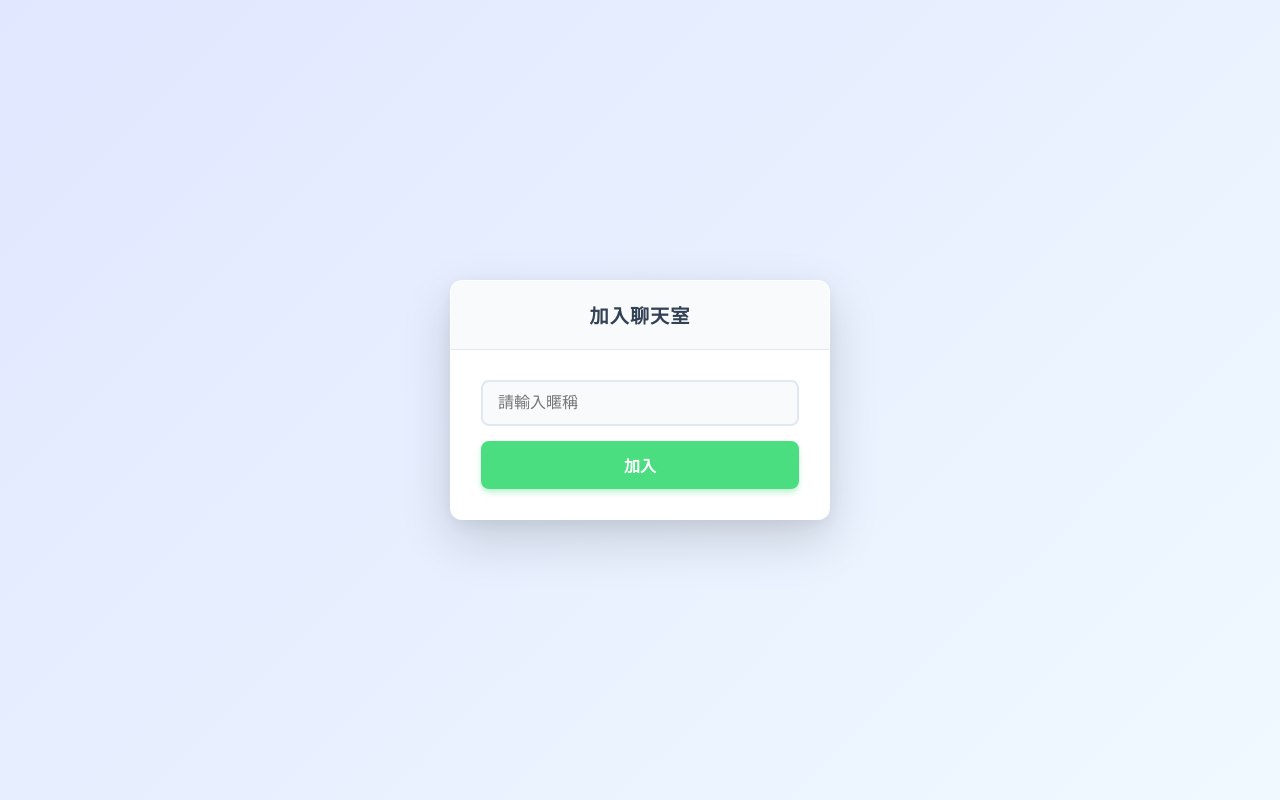
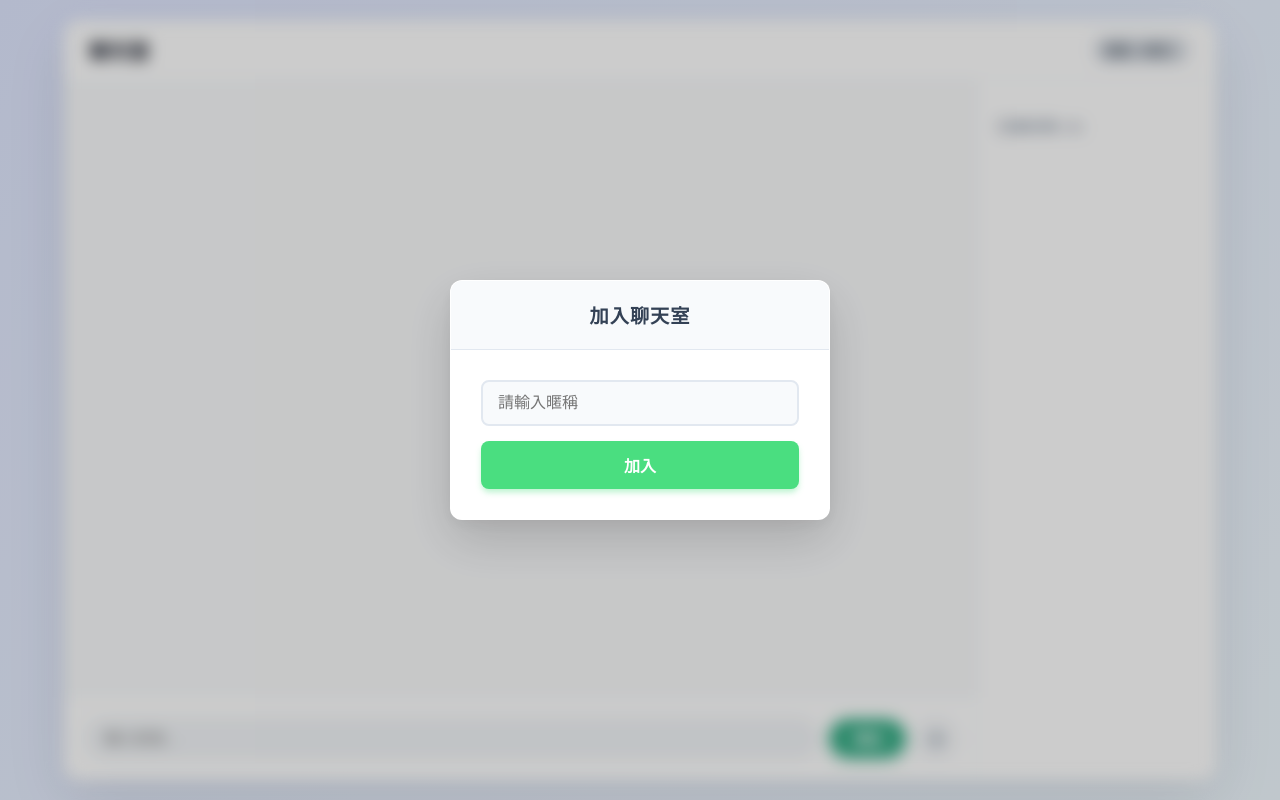
Before and after one commit to jackray831/114-Web_Design, a Nuxt app in the folder Frontend/: page / in a window 1280 px wide. Built offline with nearby package versions, Linux system fonts and the light colour scheme.

Commit message:
Feat: Refactor chat UI to enhance user experience with blurred background and overlay for login

```diff
--- a/Frontend/app/app.vue
+++ b/Frontend/app/app.vue
@@ -1,23 +1,10 @@
 <template>
   <div class="container">
-    <div v-if="!isJoined" class="login-box">
-      <h2>加入聊天室</h2>
-      <form @submit.prevent="joinChat">
-        <input
-          v-model="nickname"
-          type="text"
-          placeholder="請輸入暱稱"
-          required
-          class="input-field"
-        />
-        <button type="submit" class="btn">加入</button>
-      </form>
-    </div>
 
-    <div v-else class="chat-ui">
+    <div class="chat-ui" :class="{ 'blurred': !isJoined }">
       <div class="header">
         <h1>聊天室</h1>
-        <span class="user-badge">我是: {{ nickname }}</span>
+        <span class="user-badge">我是: {{ isJoined ? nickname : '未登入' }}</span>
       </div>
 
       <div class="main-area">
@@ -36,7 +23,6 @@
 
               <div v-else-if="msg.type === 'image'" class="msg-content">
                 <span class="msg-sender">{{ msg.nickname }}</span>
-                <!-- <img :src="msg.imageData" alt="圖片訊息" style="max-width: 200px; border-radius: 6px;" /> -->
                  <ImageZoom :src="msg.imageData" alt="圖片訊息" />
                 <span class="msg-time">{{ msg.time }}</span>
               </div>
@@ -53,13 +39,19 @@
               type="text"
               placeholder="輸入訊息..."
               class="input-field"
+              :disabled="!isJoined"
             />
-            <button type="submit" class="btn send-btn">傳送</button>
+            <button type="submit" class="btn send-btn" :disabled="!isJoined">傳送</button>
 
-            <!-- 新增 + 圖片上傳按鈕 -->
             <label class="btn upload-btn">
               ＋
-              <input type="file" accept="image/*" @change="handleImageUpload" style="display: none;" />
+              <input
+                type="file"
+                accept="image/*"
+                @change="handleImageUpload"
+                style="display: none;"
+                :disabled="!isJoined"
+              />
             </label>
           </form>
         </div>
@@ -74,6 +66,23 @@
         </div>
       </div>
     </div>
+
+    <div v-if="!isJoined" class="login-overlay">
+      <div class="login-box">
+        <h2>加入聊天室</h2>
+        <form @submit.prevent="joinChat">
+          <input
+            v-model="nickname"
+            type="text"
+            placeholder="請輸入暱稱"
+            required
+            class="input-field"
+          />
+          <button type="submit" class="btn">加入</button>
+        </form>
+      </div>
+    </div>
+
   </div>
 </template>
 
@@ -200,6 +209,7 @@ const handleImageUpload = (event) => {
   /* 初始動畫：讓視窗有個輕微往上浮現的效果 */
   animation: modalPop 0.4s cubic-bezier(0.34, 1.56, 0.64, 1);
   border: 1px solid rgba(255,255,255,0.8);
+  z-index: 101;
 }
 
 /* 視窗標題列 (Header) */
@@ -260,12 +270,17 @@ const handleImageUpload = (event) => {
 @keyframes modalPop {
   0% {
     opacity: 0;
-    transform: scale(0.9) translateY(20px);
+    transform: translateY(-100px);
   }
   100% {
     opacity: 1;
-    transform: scale(1) translateY(0);
+    transform: translateY(0);
   }
+}
+
+@keyframes fadeIn {
+  from { opacity: 0; }
+  to { opacity: 1; }
 }
 
 /* --- 2. 聊天室主介面：現代化風格 --- */
@@ -278,9 +293,38 @@ const handleImageUpload = (event) => {
   overflow: hidden;
   border-radius: 16px; /* 圓角 */
   box-shadow: 0 20px 60px rgba(0, 0, 0, 0.1);
+  transition: filter 0.5s ease;
+  filter: blur(0);
   /* 如果你想讓聊天室也像視窗一樣浮在中間，可以保留這兩行；若要全螢幕則拿掉 */
   max-width: 90vw;
   height: 95vh;
+}
+
+/* 當沒登入時，聊天室變模糊 */
+.chat-ui.blurred {
+  filter: blur(8px) grayscale(30%); /* 模糊 8px，並稍微去色讓焦點集中在登入框 */
+  pointer-events: none; /* 關鍵：禁止點擊背景的任何按鈕 */
+  /* transform: scale(1.02); 稍微放大一點點，避免模糊導致邊緣露白 */
+  transition: filter 0.5s ease; /* 登入成功時，慢慢變清晰的動畫 */
+}
+
+/* 登入遮罩層 (全螢幕覆蓋) */
+.login-overlay {
+  position: absolute; /* 絕對定位，蓋在 container 上 */
+  top: 0;
+  left: 0;
+  width: 100%;
+  height: 100%;
+
+  display: flex;
+  justify-content: center;
+  align-items: center;
+
+  background: rgba(0, 0, 0, 0.2); /* 稍微變暗，讓登入框更凸顯 */
+  z-index: 100; /* 確保在最上層 */
+
+  /* 進場動畫 */
+  animation: fadeIn 0.5s;
 }
 
 /* Header：改用白色簡約風，加上陰影與模糊效果 */
```
